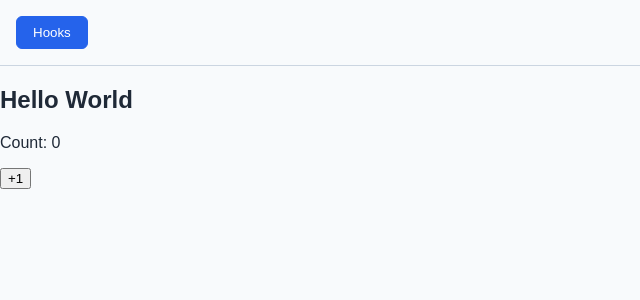
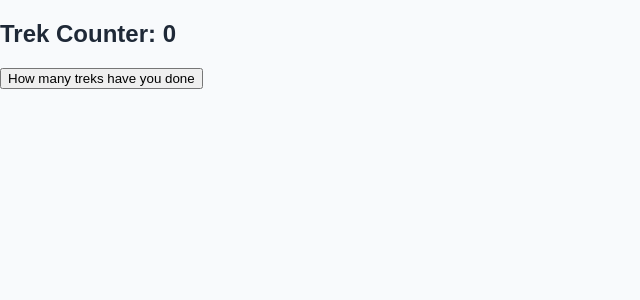
Before and after one commit to ashish2608K/learning-react-v2, a React (Vite) app: page / in a window 1280 px wide. Shown: the top 300 px of the page, without its empty margins (0-640 px from the left). Built offline with nearby package versions, Linux system fonts and the light colour scheme.

Commit message:
still hooks

```diff
--- a/src/App.jsx
+++ b/src/App.jsx
@@ -1,29 +1,10 @@
-import { useState } from "react";
-import { lessons } from "./lessons";
+import Hooks  from "./lessons/hooks/UseState";
 
 function App() {
-  const [activeLessonId, setActiveLessonId] = useState(lessons[0].id);
-
-  const activeLesson = lessons.find((lesson) => lesson.id === activeLessonId);
-  const ActiveLesson = activeLesson.component;
-
   return (
-    <main>
-      <nav aria-label="Lessons">
-        {lessons.map((lesson) => (
-          <button
-            key={lesson.id}
-            className={`lesson-button${lesson.id === activeLessonId ? " active" : ""}`}
-            onClick={() => setActiveLessonId(lesson.id)}
-            type="button"
-          >
-            {lesson.title}
-          </button>
-        ))}
-      </nav>
-
-      <ActiveLesson />
-    </main>
+    <div>
+      <Hooks  />
+    </div>
   );
 }
 
--- a/src/lessons/hooks/UseState.jsx
+++ b/src/lessons/hooks/UseState.jsx
@@ -1,18 +1,24 @@
 import { useState } from "react";
-import styles from "./Hooks.module.css";
+
 
 function Hooks() {
-  const [count, setCount] = useState(0);
+
+  const [counter, setCounter] = useState(0);
+
+  const addvalue = () => {
+    setCounter(counter + 1);
+    console.log("clicked", Math.random());
+
+  }
 
   return (
-    <section className={styles.box}>
-      <h1>Hello World</h1>
-      <p>Count: {count}</p>
-      <button onClick={() => setCount((currentCount) => currentCount + 1)} type="button">
-        +1
+    <div className="trekCounter">
+      <h2 className="heading">Trek Counter: {counter}</h2>
+      <button className="counter-btn" onClick={addvalue}>How many treks have you done
       </button>
-    </section>
-  );
+
+    </div>
+  )
 }
 
 export default Hooks;
```
Also changed, not shown: src/hooks.jsx (deleted, +0 -24 lines), src/lessons/hooks/Hooks.module.css (deleted, +0 -21 lines), src/lessons/hooks/Usestate-effect.jsx (deleted, +0 -16 lines).
